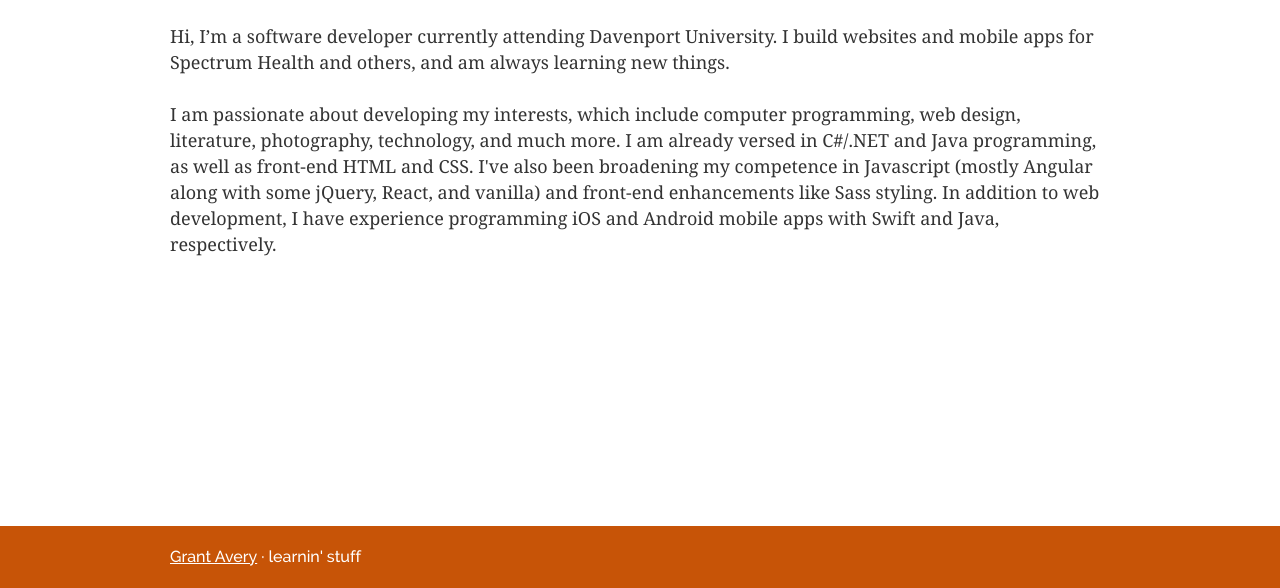
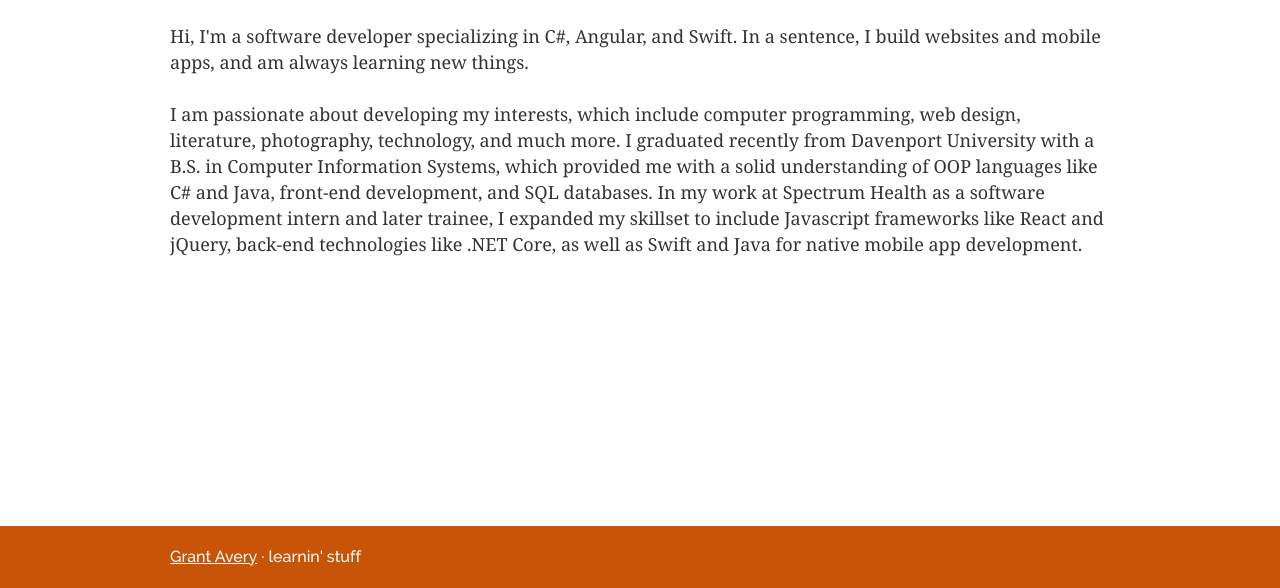
Before and after one commit to grantavery/GrantAveryCom, a Gatsby site: page / in a window 1280 px wide. Shown: the part 212-800 px from the top of the page. Built offline with nearby package versions, Linux system fonts and the light colour scheme; Gatsby itself is replaced by a stand-in of ours.

Commit message:
Updated homepage and added Netlify deploy status to README

```diff
--- a/src/components/seo.js
+++ b/src/components/seo.js
@@ -18,6 +18,11 @@ function SEO({ description, lang, meta, keywords, title }) {
             title={title}
             titleTemplate={`%s | ${data.site.siteMetadata.title}`}
             meta={[
+              {
+                name: 'hey there',
+                content: 'Hey you, yeah you! I appreciate that you\'re interested enough in my site that you\'re digging around the HTML. ' +
+                  'This little thing was made with React using GatsbyJS and netlify, and yes I know about the issue with the navigation bar on mobile.'
+              },
               {
                 name: 'disclaimer',
                 content: 'Site icon from the great xkcd webcomic (https://xkcd.com/)',
--- a/src/pages/index.js
+++ b/src/pages/index.js
@@ -7,21 +7,22 @@ const IndexPage = () => (
     <SEO title='Home' />
     <h1>Home</h1>
     <div>
-      <p>Hi, I’m a software developer currently attending Davenport University.
+      <p>
+        {/* Hi, I’m a software developer currently attending Davenport University.
         I build websites and mobile apps for Spectrum Health and others,
-        and am always learning new things.
+        and am always learning new things. */}
+        Hi, I'm a software developer specializing in C#, Angular, and Swift.
+        In a sentence, I build websites and mobile apps, and am always learning new things.
       </p>
 
-      <p>I am passionate about developing my interests,
-        which include computer programming, web design, literature,
-        photography, technology, and much more.
-        I am already versed in C#/.NET and Java programming,
-        as well as front-end HTML and CSS.
-        I've also been broadening my competence in Javascript
-        (mostly Angular along with some jQuery, React, and vanilla)
-        and front-end enhancements like Sass styling.
-        In addition to web development, I have experience programming
-        iOS and Android mobile apps with Swift and Java, respectively.
+      <p>
+      I am passionate about developing my interests, which include computer programming,
+      web design, literature, photography, technology, and much more.
+      I graduated recently from Davenport University with a B.S. in Computer Information Systems,
+      which provided me with a solid understanding of OOP languages like C# and Java,
+      front-end development, and SQL databases. In my work at Spectrum Health as a software development intern
+      and later trainee, I expanded my skillset to include Javascript frameworks like React and jQuery,
+      back-end technologies like .NET Core, as well as Swift and Java for native mobile app development.
       </p>
     </div>
   </Layout>
```
Also changed, not shown: README.md.
